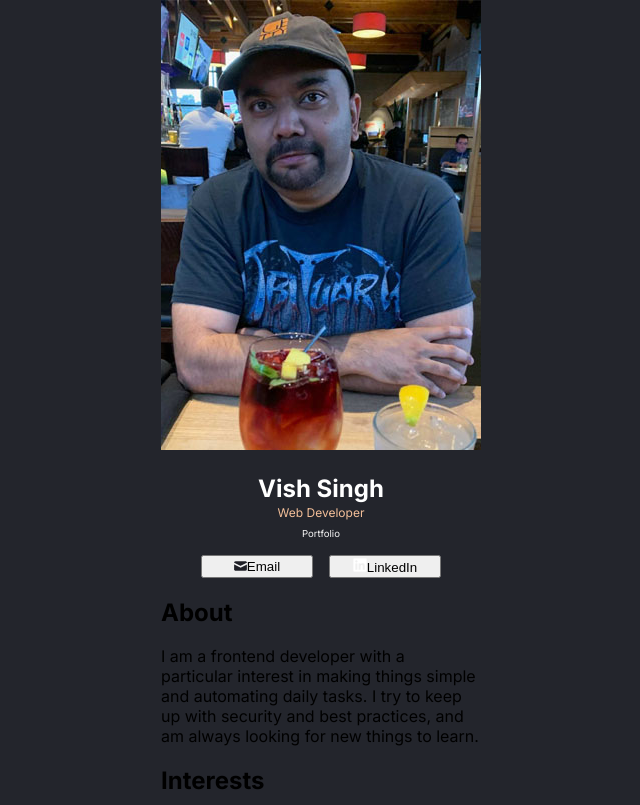
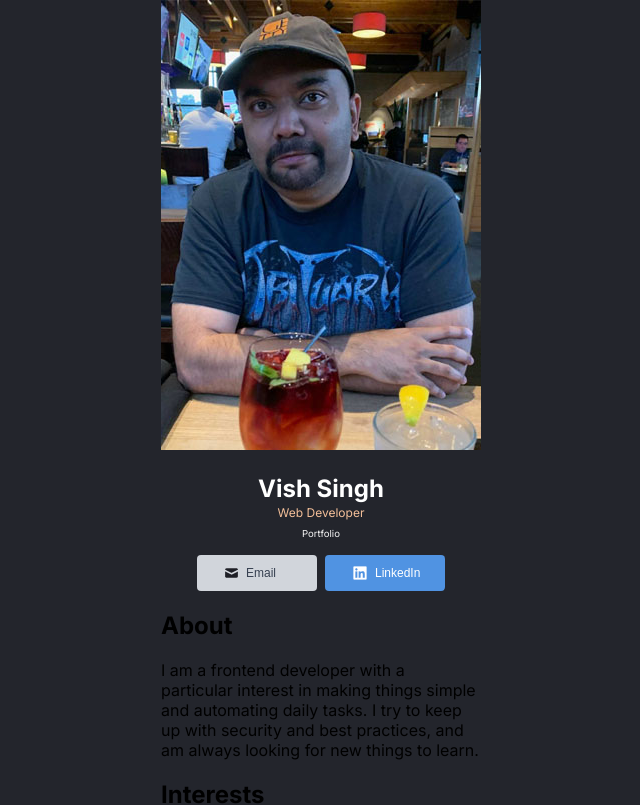
Before and after one commit to vishalicious213/digital-biz-card, a React (Vite) app: page / in a window 1280 px wide. Shown: the top 805 px of the page, without its empty margins (319-959 px from the left). Built offline with nearby package versions, Linux system fonts and the light colour scheme.

Commit message:
styled email & linkedin buttons

```diff
--- a/index.css
+++ b/index.css
@@ -49,5 +49,24 @@ h1 {
 }
 
 button {
-    width: 7rem;
+    width: 7.5rem;
+    outline: none;
+    border: none;
+    border-radius: .25rem;
+    padding: .7rem 1.75rem;
+    box-sizing: border-box;
+    font-size: .75rem;
+    display: flex;
+    align-items: center;
+    gap: .5rem;
 }
+
+.em-btn {
+    color: #374151;
+    background-color: #D1D5DB;
+}
+
+.li-btn {
+    color: white;
+    background-color: #5093E2;
+}
```
